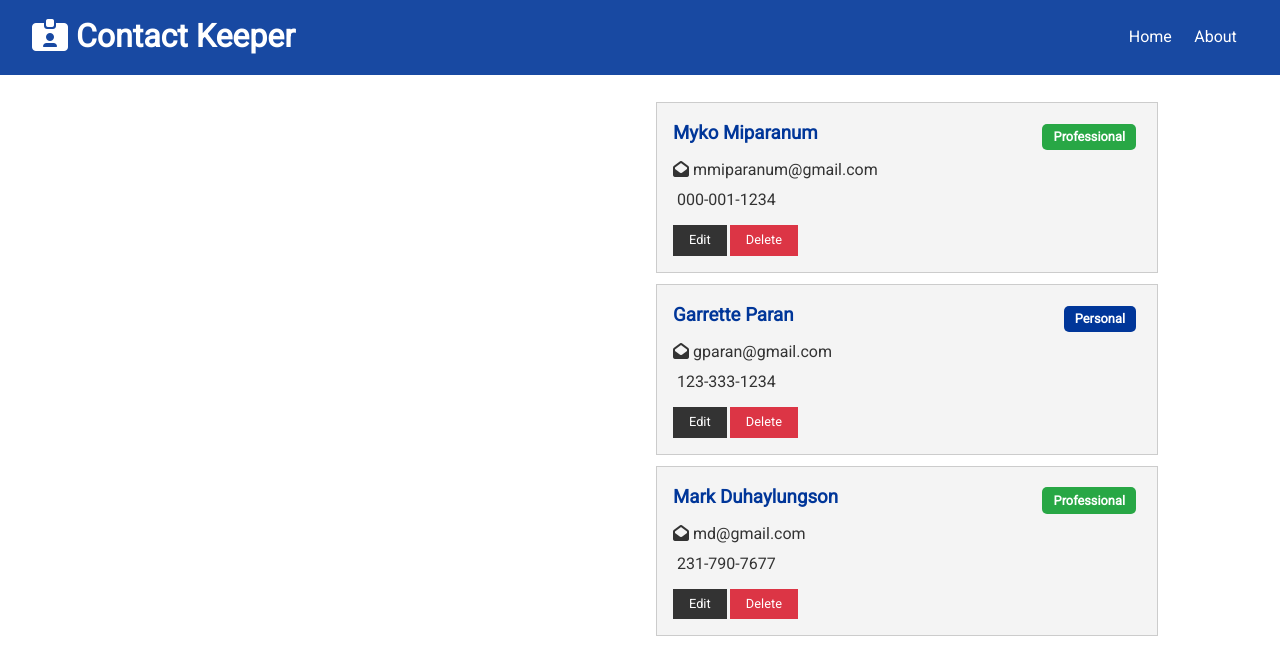
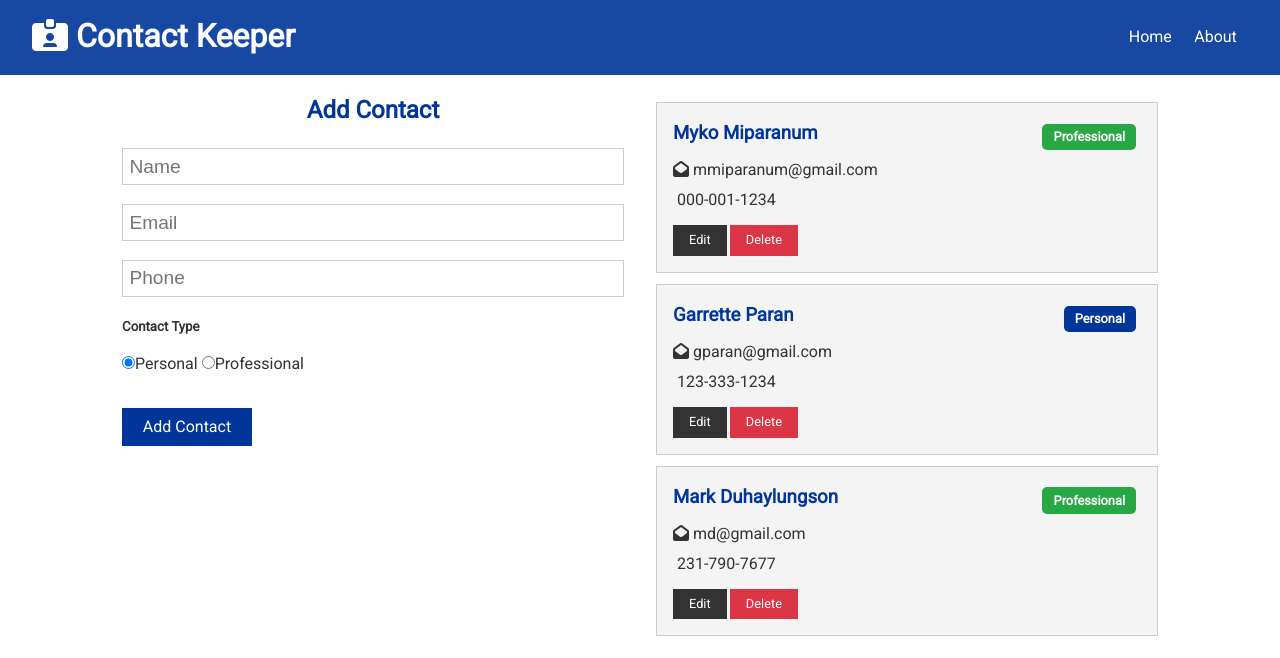
Before and after one commit to myko1328/contact-keeper, a React (Create React App) app in the folder client/: page / in a window 1280 px wide. Shown: the top 658 px of the page. Built offline with nearby package versions, Linux system fonts and the light colour scheme; some icons are missing; the HTML template or start-up script is replaced by a standard one.

Commit message:
added contact form component

```diff
--- a/client/src/components/pages/Home.js
+++ b/client/src/components/pages/Home.js
@@ -1,15 +1,18 @@
-import React from 'react';
-import Contacts from '../contacts/Contacts';
+import React from "react"
+import ContactForm from "../contacts/ContactForm"
+import Contacts from "../contacts/Contacts"
 
 const Home = () => {
   return (
     <div className='grid-2'>
-      <div>{/* Contact Form */}</div>
+      <div>
+        <ContactForm />
+      </div>
       <div>
         <Contacts />
       </div>
     </div>
-  );
-};
+  )
+}
 
-export default Home;
+export default Home
```
